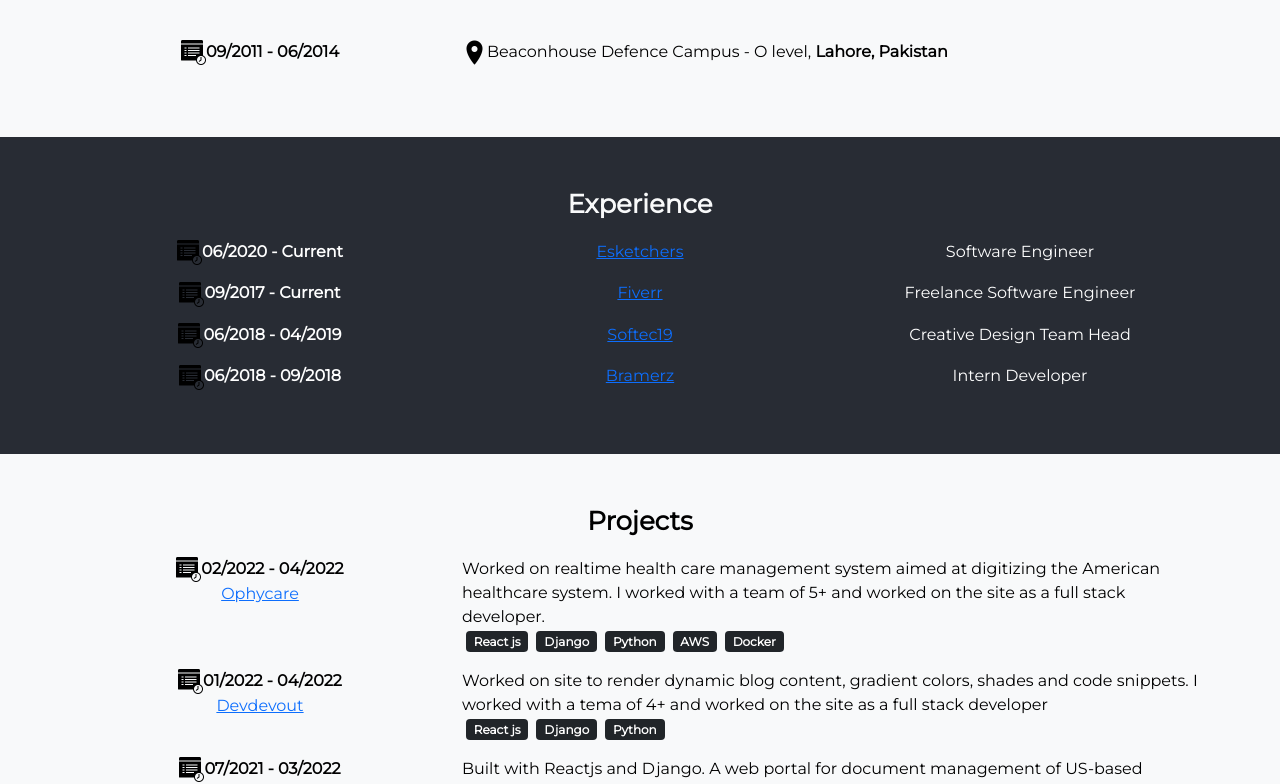
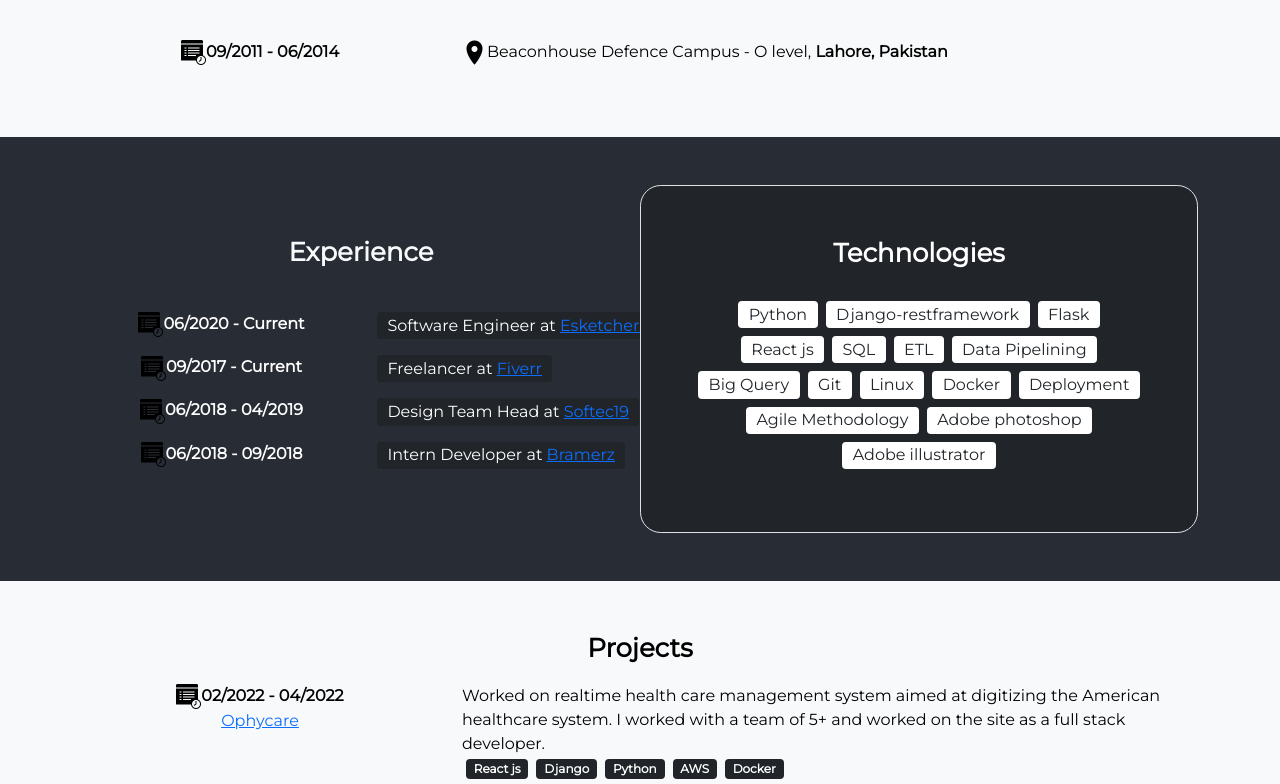
Before and after one commit to Aanish97/aanish97.github.io, a React (Create React App) app: page / in a window 1280 px wide. Shown: the part 620-1404 px from the top of the page. Built offline with nearby package versions, Linux system fonts and the light colour scheme.

Commit message:
added client testimonials

```diff
--- a/src/App.js
+++ b/src/App.js
@@ -6,6 +6,13 @@
 import Experience from "./Components/Experience";
 import Project from "./Components/Projects";
 import ClientTestimonials from "./Components/ClientTestimonials";
+import Technologies from './Components/Technologies';
+
+const styles = {
+  customBorderRadius: {
+      borderRadius: '1.3rem',
+  },
+}
 
 function App() {
   return (
@@ -13,7 +20,14 @@
         <Navbar/>
         <Intro/>
         <Education/>
-        <Experience/>
+        <div class="container text-white py-5 d-md-flex">
+          <div class='col-md-6 col-12'>
+            <Experience/>
+          </div>
+          <div className='col-md-6 col-12 bg-dark border' style={styles.customBorderRadius}>
+            <Technologies/>
+          </div>
+        </div>
         <Project/>
         <ClientTestimonials/>
     </div>
--- a/src/Components/ClientTestimonials/index.js
+++ b/src/Components/ClientTestimonials/index.js
@@ -69,7 +69,7 @@
             <div class="container py-5">
                 <div style={styles.ProjectContainer} className="row">
                     <div className="col">
-                        Testimonials
+                        Client Testimonials
                     </div>
                 </div>
                 <div className="row my-3 d-flex" style={styles.Project}>
--- a/src/Components/Experience/index.js
+++ b/src/Components/Experience/index.js
@@ -26,7 +26,7 @@
             time: "06/2020 - Current"
         },
         {
-            designation: "Freelance Software Engineer",
+            designation: "Freelancer",
             // company: [
             //     {
             //         name: "Upwork",
@@ -42,7 +42,7 @@
             time: "09/2017 - Current",
         },
         {
-            designation: "Creative Design Team Head",
+            designation: "Design Team Head",
             siteLink: "https://www.softecnu.org/",
             company: "Softec19",
             time: "06/2018 - 04/2019",
@@ -59,7 +59,7 @@
         <div id="experience">
 
             <div class="container text-white py-5">
-                <div className="row" style={styles.ExperienceContainer}>
+                <div className="row pb-4" style={styles.ExperienceContainer}>
                     <div className="col">
                         Experience
                     </div>
@@ -68,17 +68,16 @@
                     experience.map((e)=>{
                         return (
                             <div className="row my-3" style={styles.Project}>
-                                <div className="col-4">
+                                <div className="col-3 col-md-6">
                                     <div className="text-center">
                                         <img src="/icons/icons8-timesheet-100.png" width="25"/>
                                         <strong>{e.time}</strong>
                                     </div>
                                 </div>
-                                <div class="col-4">
-                                    <a href={e.siteLink} target="_blank">{e.company}</a>
-                                </div>
-                                <div class="col-4">
-                                    {e.designation}
+                                <div class="col-3 col-md-6 justify-content-start d-flex">
+                                    <div class="badge bg-dark text-white mx-1" style={styles.ExperienceText}>
+                                        {e.designation} at <a href={e.siteLink} target="_blank">{e.company}</a>
+                                    </div>
                                 </div>
                             </div>
                         )
--- a/src/Components/Technologies/index.js
+++ b/src/Components/Technologies/index.js
@@ -0,0 +1,65 @@
+
+const styles = {
+    TechnologyContainer: {
+        fontWeight: "Bold",
+        fontSize: "26px",
+        // color: "#f8f9fa",
+
+    },
+    TechnologyText: {
+        textAlign: "left",
+        fontWeight: "normal",
+        fontSize: "16px",
+    },
+    Project: {
+        textAlign: "Center",
+    },
+}
+
+function Technologies() {
+
+    const tech = [
+        'Python',
+        'Django-restframework',
+        'Flask',
+        'React js',
+        'SQL',
+        'ETL',
+        'Data Pipelining',
+        'Big Query',
+        'Git',
+        'Linux',
+        'Docker',
+        'Deployment',
+        'Agile Methodology',
+        'Adobe photoshop',
+        'Adobe illustrator',
+    ]
+
+    return (
+
+        <div id="experience">
+
+        <div class="container text-white p-5">
+            <div className="row pb-4" style={styles.TechnologyContainer}>
+                <div className="col">
+                    Technologies
+                </div>
+            </div>
+            {
+                tech.map((t)=>{
+                    return (
+                        <div class="badge bg-white text-dark mx-1 my-1" style={styles.TechnologyText}>
+                            {t}
+                        </div>
+                    )
+                })
+            }
+
+        </div>
+        </div>
+
+    );
+}
+
+export default Technologies;
```
Also changed, not shown: 1 other file (tests, documents, lock files or other folders).
